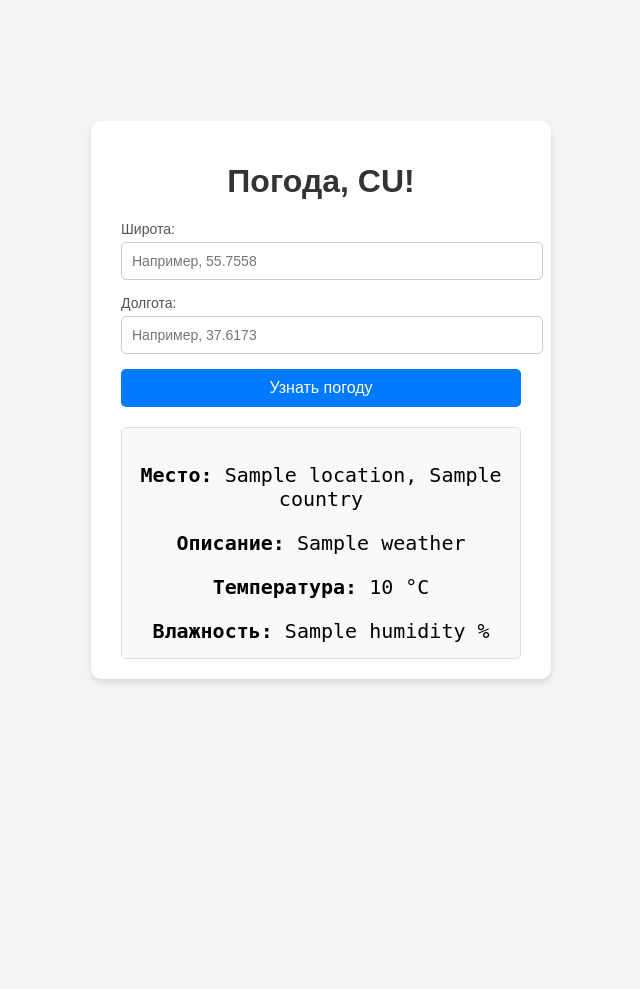
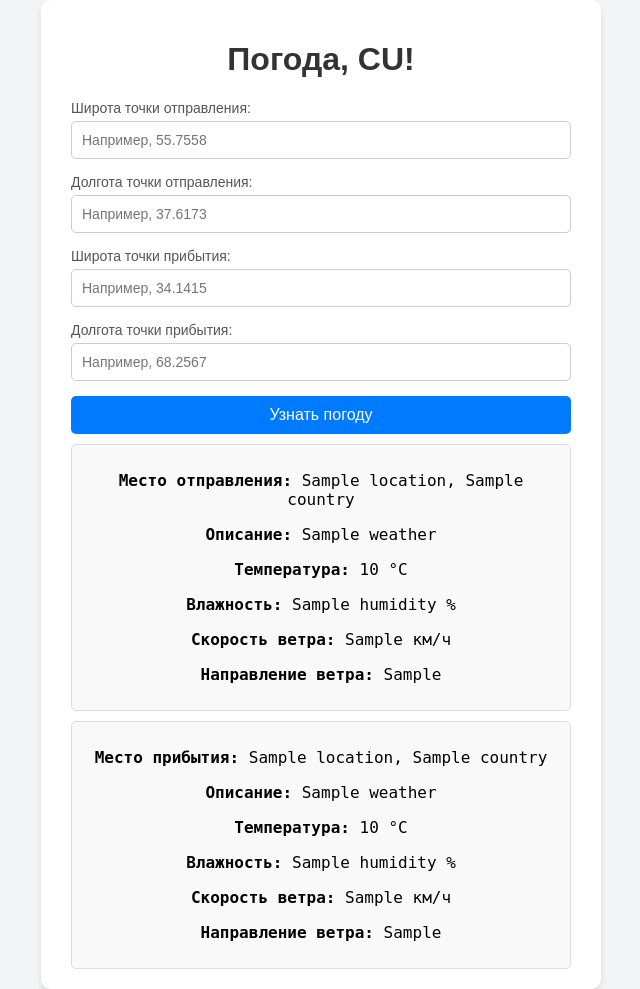
Before and after one commit to VlaTi-code/CUproj2, a Flask app: template templates/index.html in a window 1280 px wide. Shown: the whole page, without its empty margins (319-959 px from the left). Before the commit the page ends 683 px from the top, so only its background shows below. Run offline with Flask 3, Linux system fonts and the light colour scheme; the template is opened without the code that fills it: most values are stand-ins (such as "Sample title", 1, 10 or a date in 2020); parts of the project's set-up code (start-up, migrations or seed data) failed here and were passed over.

Commit message:
Project is ready.

```diff
--- a/main.py
+++ b/main.py
@@ -10,14 +10,17 @@
         # Получаем координаты из формы
         start_lat = request.form.get("start_lat")
         start_lon = request.form.get("start_lon")
+        end_lat = request.form.get("end_lat")
+        end_lon = request.form.get("end_lon")
 
         req_handler = RequestHandler("https://dataservice.accuweather.com")
 
         # Получаем погоду для обеих точек
-        weather = req_handler.get_weather_by_coords(start_lat, start_lon)
+        start_weather = req_handler.get_weather_by_coords(start_lat, start_lon)
+        end_weather = req_handler.get_weather_by_coords(end_lat, end_lon)
 
         # Передаём данные в шаблон
-        return render_template("index.html", weather=weather)
+        return render_template("index.html", start_weather=start_weather, end_weather=end_weather)
 
     # GET-запрос: отображаем пустую форму
     return render_template("index.html")
--- a/settings.py
+++ b/settings.py
@@ -1,2 +1,2 @@
 # Получен ключ на официальном сайте AccuWeather (по заданию 1)
-API_KEY = 'AcyvJ6FBG01cxTHzXNL58Gew2DsWLlX5'
+API_KEY = 'Rv93SaAZxcz5O3l5lAvbkd1zxgqUfmUv'
--- a/templates/index.html
+++ b/templates/index.html
@@ -23,7 +23,7 @@
             border-radius: 10px;
             box-shadow: 0px 4px 6px rgba(0, 0, 0, 0.1);
             text-align: center;
-            width: 400px;
+            width: 500px;
         }
 
         h1 {
@@ -48,6 +48,7 @@
             font-size: 14px;
             border: 1px solid #ccc;
             border-radius: 5px;
+            box-sizing: border-box;
         }
 
         button {
@@ -66,15 +67,13 @@
         }
 
         .result {
-            font-size: 20px;
-            margin-top: 20px;
-            padding: 15px;
+            font-size: 16px;
+            margin-top: 10px;
+            padding: 10px;
             background: #f9f9f9;
             border: 1px solid #ddd;
             border-radius: 5px;
             word-wrap: break-word;
-            overflow: auto;
-            max-height: 200px;
             font-family: monospace;
         }
 
@@ -86,28 +85,49 @@
     <form method="POST">
         <!-- Место отправления -->
         <div class="input-group">
-            <label for="start_lat">Широта:</label>
+            <label for="start_lat">Широта точки отправления:</label>
             <input type="number" step="any" id="start_lat" name="start_lat" placeholder="Например, 55.7558" required>
         </div>
         <div class="input-group">
-            <label for="start_lon">Долгота:</label>
+            <label for="start_lon">Долгота точки отправления:</label>
             <input type="number" step="any" id="start_lon" name="start_lon" placeholder="Например, 37.6173" required>
+        </div>
+        <div class="input-group">
+            <label for="end_lat">Широта точки прибытия:</label>
+            <input type="number" step="any" id="end_lat" name="end_lat" placeholder="Например, 34.1415" required>
+        </div>
+        <div class="input-group">
+            <label for="end_lon">Долгота точки прибытия:</label>
+            <input type="number" step="any" id="end_lon" name="end_lon" placeholder="Например, 68.2567" required>
         </div>
         <button type="submit">Узнать погоду</button>
     </form>
 
-    {% if weather %}
+    {% if start_weather or end_weather %}
     <div class="result">
-        {% if weather.error %}
-        <p><strong>Ошибка:</strong> {{ weather.error }}</p>
+        {% if start_weather.error %}
+        <p><strong>Ошибка:</strong> {{ start_weather.error }}</p>
         {% else %}
-        <p><strong>Место:</strong> {{ weather.location }}, {{ weather.country }}</p>
+        <p><strong>Место отправления:</strong> {{ start_weather.location }}, {{ start_weather.country }}</p>
         <p></p>
-        <p><strong>Описание:</strong> {{ weather.weather }}</p>
-        <p><strong>Температура:</strong> {{ weather.temperature }} °C</p>
-        <p><strong>Влажность:</strong> {{ weather.humidity }} %</p>
-        <p><strong>Скорость ветра:</strong> {{ weather.wind_speed }} км/ч</p>
-        <p><strong>Направление ветра:</strong> {{ weather.wind_direction }}</p>
+        <p><strong>Описание:</strong> {{ start_weather.weather }}</p>
+        <p><strong>Температура:</strong> {{ start_weather.temperature }} °C</p>
+        <p><strong>Влажность:</strong> {{ start_weather.humidity }} %</p>
+        <p><strong>Скорость ветра:</strong> {{ start_weather.wind_speed }} км/ч</p>
+        <p><strong>Направление ветра:</strong> {{ start_weather.wind_direction }}</p>
+        {% endif %}
+    </div>
+    <div class="result">
+        {% if end_weather.error %}
+        <p><strong>Ошибка:</strong> {{ end_weather.error }}</p>
+        {% else %}
+        <p><strong>Место прибытия:</strong> {{ end_weather.location }}, {{ end_weather.country }}</p>
+        <p></p>
+        <p><strong>Описание:</strong> {{ end_weather.weather }}</p>
+        <p><strong>Температура:</strong> {{ end_weather.temperature }} °C</p>
+        <p><strong>Влажность:</strong> {{ end_weather.humidity }} %</p>
+        <p><strong>Скорость ветра:</strong> {{ end_weather.wind_speed }} км/ч</p>
+        <p><strong>Направление ветра:</strong> {{ end_weather.wind_direction }}</p>
         {% endif %}
     </div>
     {% endif %}
```
Also changed, not shown: accu_requests.py (+8 -11 lines).
